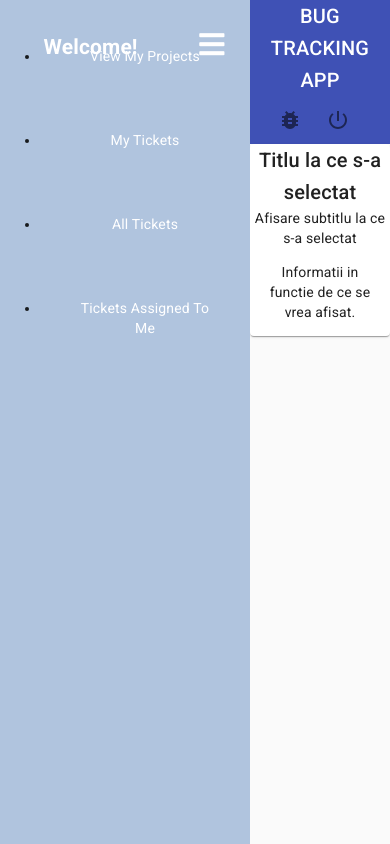
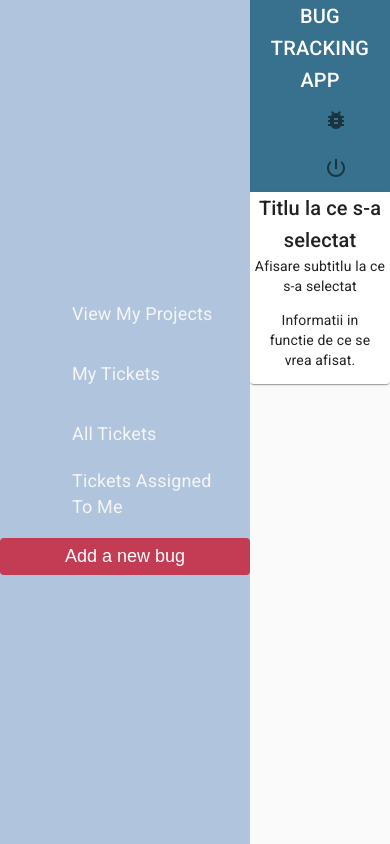
Before and after one commit to tddrrr/bug-tracking, a React (Create React App) app in the folder front/: page /dashboard in a window 390 px wide. Built offline with nearby package versions, Linux system fonts and the light colour scheme.

Commit message:
dashboard editare stilizare, adaugare niste rute

```diff
--- a/front/src/components/Dashboard.js
+++ b/front/src/components/Dashboard.js
@@ -14,6 +14,10 @@ const styles = {
     default: "#f4f5fd"
   }
 
+}
+function changeProps(t, st){
+  this.state.titlu=t;
+  this.state.subtitlu=st;
 }
 // const titleConst = "Titlu din props, in functie de ce apelam"
 class Dashboard extends Component {
--- a/front/src/components/DashboardComponents/Header.js
+++ b/front/src/components/DashboardComponents/Header.js
@@ -3,11 +3,16 @@ import React, { Component } from 'react';
 import BugReportIcon from '@material-ui/icons/BugReport';
 import PowerSettingsNewIcon from '@material-ui/icons/PowerSettingsNew';
 
+const styles ={
+    navbar:{
+        backgroundColor:"#37718E"
+    }
+}
 
 class header extends Component {
     render() {
         return (
-            <AppBar position="static">
+            <AppBar position="static" style={styles.navbar} >
                 <Toolbar>
                     <Grid container>
                         {/* <Grid item sm={6} style={{ border: '1 px solid #fff' }}>
--- a/front/src/components/DashboardComponents/SideMenu/SideMenu.css
+++ b/front/src/components/DashboardComponents/SideMenu/SideMenu.css
@@ -1,138 +1,73 @@
-.NavbarItems {
-    background: linear-gradient(90deg, rgb(110, 94, 254) 0%, rgba(73,63,252,1) 100%);
+
+.navbar {
+  background-color: #060b26;
   height: 80px;
   display: flex;
-    justify-content: center;
+  justify-content: start;
   align-items: center;
-    font-size: 1.2rem;
 }
 
-.navbar-logo {
-    color: #fff;
-    justify-self: start;
-    margin-left: 20px;
-    cursor: pointer;
-}
-
-.fa-react {
-    margin-left: 0.5rem;
-    font-size: 1.6rem;
+.menu-bars {
+  margin-left: 2rem;
+  font-size: 2rem;
+  background: none;
 }
 
 .nav-menu {
-    display: grid;
-    grid-template-columns: repeat(5, auto);
-    grid-gap: 10px;
-    list-style: none;
-    text-align: center;
-    width: 70vw;
-    justify-content: end;
-    margin-right: 2rem;
-}
-
-.nav-links {
-    color: white;
-    text-decoration: none;
-    padding: 0.5rem 1rem;
-}
-
-.nav-links:hover {
-    background-color: #6d76f7;
-    border-radius: 4px;
-    transition: all 0.2s ease-out;
-}
-
-.fa-bars {
-    color: #fff;
-}
-
-.nav-links-mobile {
-    display: none;
-}
-
-.menu-icon {
-    display: none;
-}
-
-@media screen and (max-width: 960px) {
-    .NavbarItems {
-        position: relative;
-    }
-
-    .nav-menu {
+  background-color: #060b26;
+  width: 250px;
+  height: 100vh;
   display: flex;
-        flex-direction: column;
-        width: 100%;
-        height: 500px;
-        position: absolute;
-        top: 80px;
+  justify-content: center;
+  position: fixed;
+  top: 0;
   left: -100%;
-        opacity: 1;
-        transition: all 0.5s ease;
+  transition: 850ms;
 }
 
 .nav-menu.active {
-        background: #6668f4;
   left: 0;
-        opacity: 1;
-        transition: all 0.5s ease;
-        z-index: 1;
+  transition: 350ms;
 }
 
-    .nav-links {
-        text-align: center;
-        padding: 2rem;
-        width: 100%;
-        display: table;
+.nav-text {
+  display: flex;
+  justify-content: start;
+  align-items: center;
+  padding: 8px 0px 8px 16px;
+  list-style: none;
+  height: 60px;
 }
 
-    .nav-links:hover {
-        background-color: #7577fa;
-        border-radius: 0;
+.nav-text a {
+  text-decoration: none;
+  color: #f5f5f5;
+  font-size: 18px;
+  width: 95%;
+  height: 100%;
+  display: flex;
+  align-items: center;
+  padding: 0 16px;
+  border-radius: 4px;
 }
 
-    .navbar-logo {
-        position: absolute;
-        top: 0;
-        left: 0;
-        transform: translate(25%, 50%);
+.nav-text a:hover {
+  background-color: #1a83ff;
 }
 
-    .menu-icon {
-        display: block;
-        position: absolute;
-        top: 0;
-        right: 0;
-        transform: translate(-100%, 60%);
-        font-size: 1.8rem;
-        cursor: pointer;
+.nav-menu-items {
+  width: 100%;
 }
 
-    .fa-times {
-        color: #fff;
-        font-size: 2rem;
+/* .navbar-toggle {
+  background-color: #060b26;
+  width: 100%;
+  height: 80px;
+  display: flex;
+  justify-content: start;
+  align-items: center;
+} */
+
+span {
+  margin-left: 16px;
 }
-
-    .nav-links-mobile {
-        display: block;
-        text-align: center;
-        padding: 1.5rem;
-        margin: 2rem auto;
-        border-radius: 4px;
-        width: 80%;
-        background: #4ad9e4;
-        text-decoration: none;
-        color: #fff;
-        font-size: 1.5rem;
-    }
-
-    .nav-links-mobile:hover {
-        background: #fff;
-        color: #6568F4;
-        transition: 250ms;
-    }
-
-    Button {
-        display: none;
-    }
-}
--- a/front/src/components/DashboardComponents/SideMenu/SideMenu.js
+++ b/front/src/components/DashboardComponents/SideMenu/SideMenu.js
@@ -4,6 +4,7 @@ import { MenuItems } from "./SideMenuItem";
 import { Button } from "../Button/Button"
 import PageHeader from '../PageHeader'
 import "./SideMenu.css"
+import { Link } from 'react-router-dom';
 const styles = {
     sidemenu: color => ({
         display: "flex",
@@ -30,23 +31,23 @@ class SideMenu extends Component {
     }
     render() {
         return (
-            <nav className="sidemenu" style={styles.sidemenu("LightSteelBlue")}>
-                <h1 className="navbar-logo"></h1>
-                <h1 className="navbar-logo">Welcome!</h1>
-                <h1 className="navbar-logo"></h1>
-                {/* alea de mai sus sunt pentru spatiere, avem nevoie doar de welcome */}
-                <div className="menu-icon" onClick={this.handleClick}>
-                    <i className={this.state.clicked ? 'fas fa-times' : 'fas fa-bars'}></i>
+            <nav className="nav-menu active" style={styles.sidemenu("LightSteelBlue")}>
+                {/* <h1 className="navbar-logo">Welcome!</h1>
+                <br></br>
+                <br></br>
+                <br></br>            alea de mai sus sunt pentru spatiere, avem nevoie doar de welcome */}
+                <div className="menu-icon">
+                    {/* <i className={this.state.clicked ? 'fas fa-times' : 'fas fa-bars'}></i>  */}
+                     {/* pentru efectul de hoover */}
                 </div>
-                <ul>
+                <ul className='nav-menu-items'>
                     {
                     MenuItems.map((item, index) => {
                         return (
-                            <li key={index}>
-                                <a className={item.cName} href={item.url} >
+                            <li key={index} className=' nav-text'>
+                                <Link to={item.path} >
                                     {item.title}
-
-                                </a>
+                                </Link>
 
                             </li>
                         )
--- a/front/src/components/DashboardComponents/SideMenu/SideMenuItem.js
+++ b/front/src/components/DashboardComponents/SideMenu/SideMenuItem.js
@@ -1,22 +1,26 @@
 export const MenuItems=[
     {
         title:'View My Projects',
-        url:'#',
+        // url:'#',
+        path:'my_pojects',
         cName:'nav-links'
     },
     {
         title:'My Tickets',
-        url:'#',
+        // url:'#',
+        path:'dashboard/my_tickets',
         cName:'nav-links'
     },
     {
         title:'All Tickets',
-        url:'#',
+        // url:'#',
+        path:'all_tickets',
         cName:'nav-links'
     },
     {
         title:'Tickets Assigned To Me',
-        url:'#',
+        // url:'#',
+        path:'tickets_assigned_to_me',
         cName:'nav-links'
     }
 ]
```
Also changed, not shown: 1 other file (tests, documents, lock files or other folders). Lines whose indentation alone changed are shown as unchanged.
